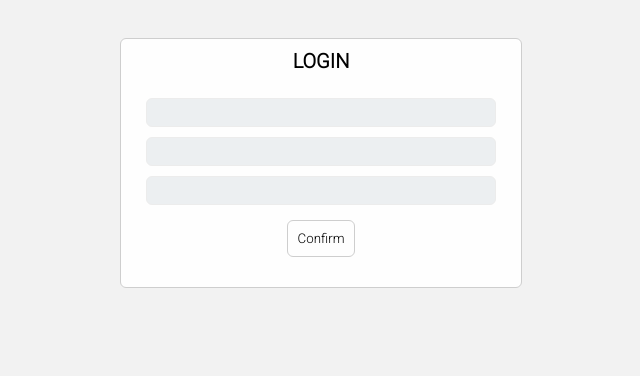
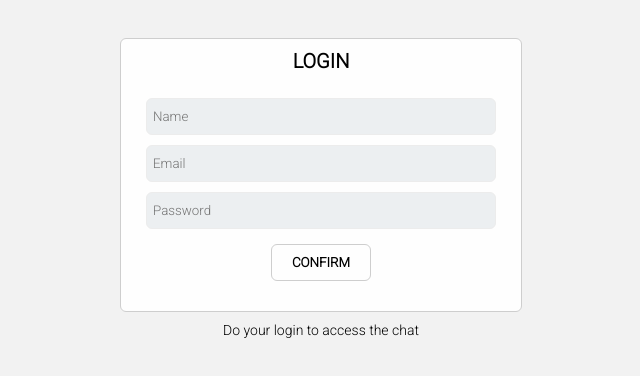
Before and after one commit to j0hnbarbosa/node_chat, a website: page src/public/index.html in a window 1280 px wide. Shown: the whole page, without its empty margins (319-959 px from the left). Drawn offline with Linux system fonts and the light colour scheme.

Commit message:
Added placeholder in the input field

```diff
--- a/src/public/index.html
+++ b/src/public/index.html
@@ -14,9 +14,9 @@
     <div class="card">
       <div class="header-text">LOGIN</div>
       <div class="card-content">
-        <input class="input-text" type="text" name="name" />
-        <input class="input-text" type="email" name="email" />
-        <input class="input-text" type="password" name="password" />
+        <input class="input-text" type="text" name="name" placeholder="Name" />
+        <input class="input-text" type="email" name="email" placeholder="Email" />
+        <input class="input-text" type="password" name="password" placeholder="Password" />
 
         <div class="container-button">
           <input class="input-button" type="button" value="Confirm" />
@@ -24,6 +24,9 @@
 
       </div>
     </div>
+    <div class="simple-text">
+      Do your login to access the chat
+    </div>
   </div>
 
 </body>
--- a/src/public/styles.css
+++ b/src/public/styles.css
@@ -8,6 +8,8 @@ body, input{
 .container {
   display: flex;
   justify-content: center;
+  align-items: center;
+  flex-direction: column;
   width: 100%;
   /* border: 1px solid red; */
 }
@@ -35,7 +37,7 @@ body, input{
 }
 
 .input-text {
-  padding: 6px;
+  padding: 10px 6px;
   outline: none;
   background: #eceff1;
   border: 1px solid #ECECEC;
@@ -61,9 +63,17 @@ body, input{
   padding: 10px;
   cursor: pointer;
   border-radius: 6px;
+  width: 100px;
+  text-transform: uppercase;
+  font-weight: 600;
 }
 
 .input-button:hover {
-  font-weight: 600;
-  border-color: #8C8C8C;
+  border-color: #E6E6E6;
+  background: #F2F2F2;
 }
+
+.simple-text {
+  font-size: 14px;
+  margin-top: 10px;
+}
```
